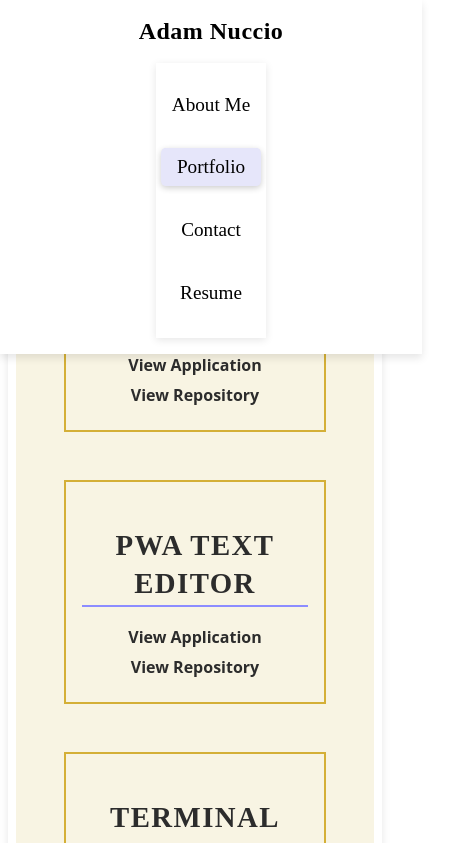
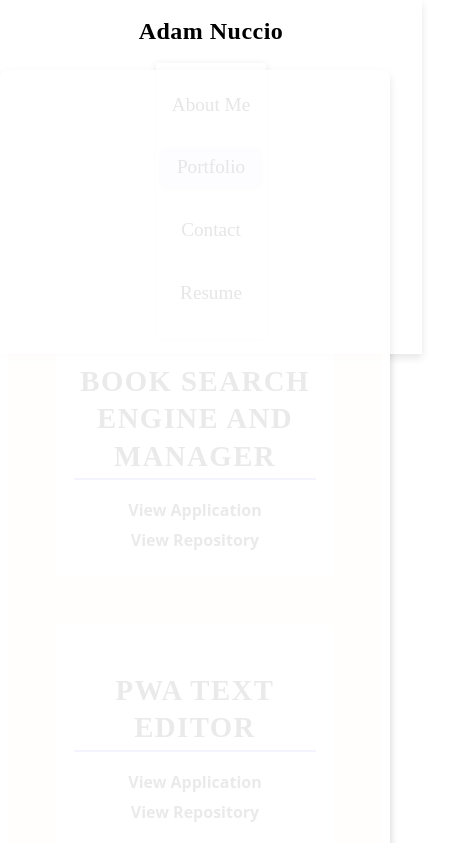
Before and after one commit to yahm0/AMN-REACT.JS-Portfolio, a React (Create React App) app: page /portfolio in a window 390 px wide. Shown: the top 843 px of the page, 454 px wide, since content can reach past the window. Built offline with nearby package versions, Linux system fonts and the light colour scheme.

Commit message:
added responsive design.

```diff
--- a/src/App.jsx
+++ b/src/App.jsx
@@ -8,14 +8,13 @@ import Contact from './pages/Contact';
 import Resume from './pages/Resume';
 import './styles/App.css';
 
+// Main App component
 function App() {
   return (
     <Router>
       <div className="App">
-        {/* Use a div for general-purpose background container */}
         <div className="background-container">
-          <img src="/assets/imgs/overlapping-white-grey-gradient-circles-background-vector.jpg" alt="Background" className="background-image" />
-        </div>
+          <img src={`${process.env.PUBLIC_URL}/assets/imgs/overlapping-white-grey-gradient-circles-background-vector.jpg`} alt="Background" className="background-image" />
           <Header />
           <main>
             <Routes>
@@ -27,6 +26,7 @@ function App() {
           </main>
           <Footer />
         </div>
+      </div>
     </Router>
   );
 }
--- a/src/styles/Project.css
+++ b/src/styles/Project.css
@@ -1,18 +1,18 @@
 /* src/styles/Project.css */
 
 .project {
-  border: 2px solid #d4af37;
+  border: 2px solid #ffffff;
   /* Gold color */
   padding: 1rem;
   margin: 1rem;
   text-align: center;
-  background-color: #f8f4e3;
+  background-color: #ffffff;
 }
 
 .project img {
   max-width: 100%;
   height: auto;
-  border-bottom: 2px solid #d4af37;
+  border-bottom: 2px solid #ffffff;
   /* Gold color */
 }
 
```
Lines whose indentation alone changed are shown as unchanged.
